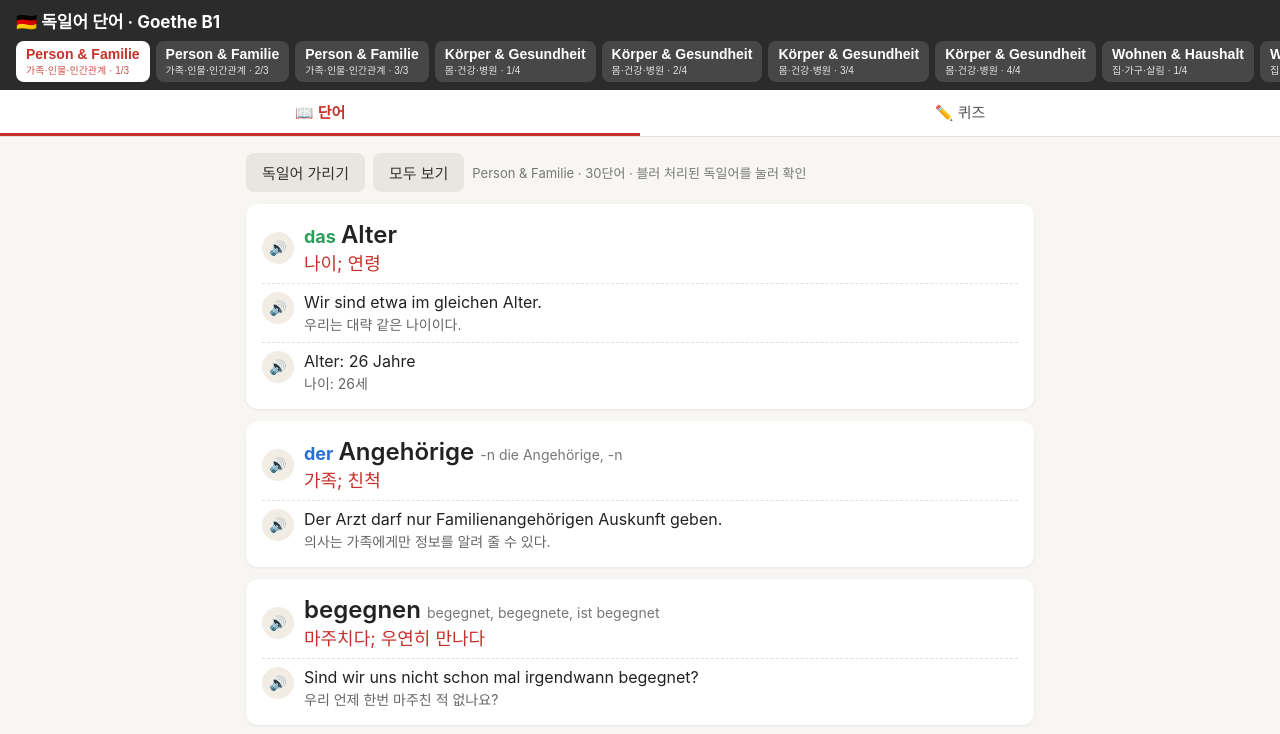
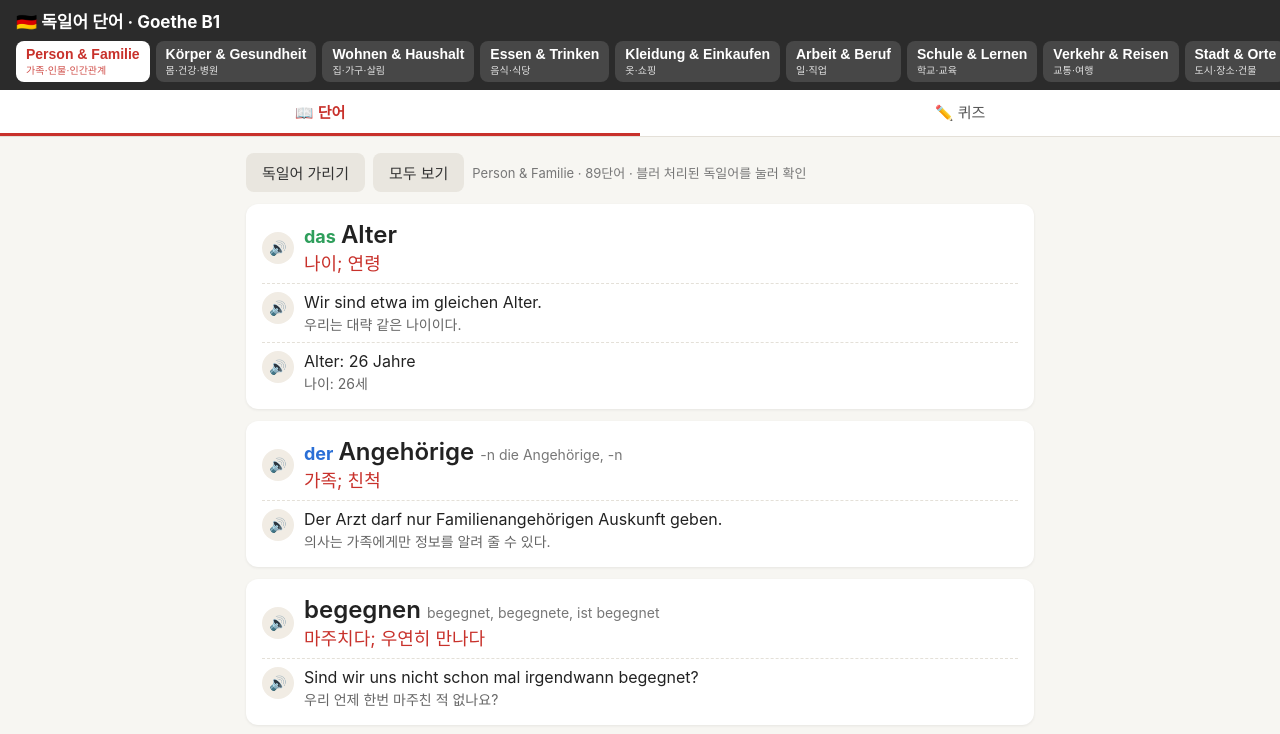
Before and after one commit to uniqueSimon/deutsch-vokabeln, a plain HTML site: page index.html in a window 1280 px wide. Shown: the top 734 px of the page. Drawn offline with Linux system fonts and the light colour scheme.

Commit message:
One lesson per topic

```diff
--- a/index.html
+++ b/index.html
@@ -61,14 +61,12 @@
 <main id="main"></main>
 <script src="data.js"></script>
 <script>
-const LESSON_SIZE = 40;
 const TABS = [["list","📖 단어"],["quiz","✏️ 퀴즈"]];
 const LESSONS = [];
 Object.keys(TOPICS).forEach(t => {
   const ws = WORDS.filter(w => String(w.t) === t);
-  const n = Math.ceil(ws.length / LESSON_SIZE) || 0, size = Math.ceil(ws.length / n);
   const [de, ko] = TOPICS[t].split(" (");
-  for (let i = 0; i < n; i++) LESSONS.push({ name: de, ws: ws.slice(i * size, (i + 1) * size), note: (ko ? ko.replace(")", "") : "") + (n > 1 ? ` · ${i + 1}/${n}` : "") });
+  if (ws.length) LESSONS.push({ name: de, ws, note: ko ? ko.replace(")", "") : "" });
 });
 function bare(w) { return w.de.replace(/^sich /, ""); }
 function esc(s) { return String(s).replace(/[&<>"]/g, c => ({ "&":"&amp;", "<":"&lt;", ">":"&gt;", '"':"&quot;" }[c])); }
```
